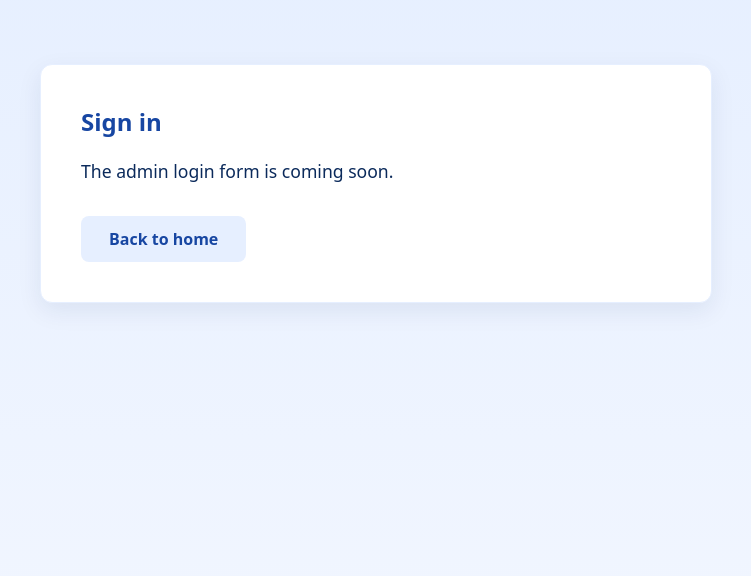
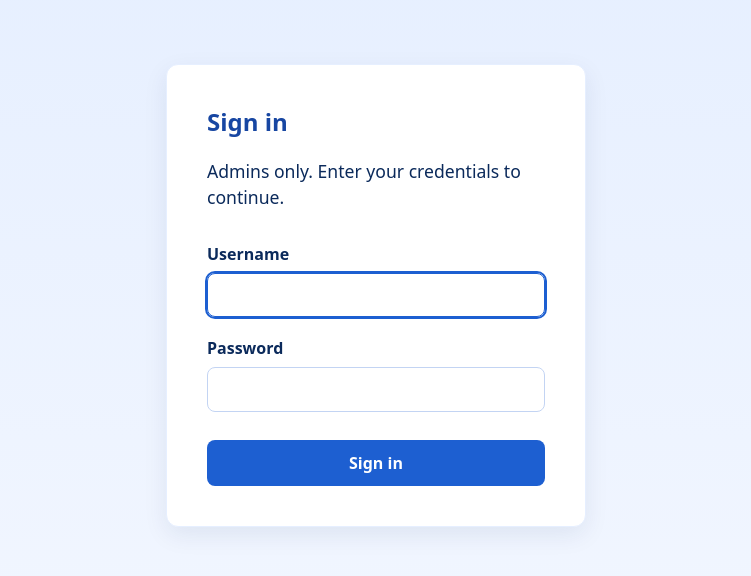
Before and after one commit to amitmanchella-cog/DolbyDemoPractice, a FastAPI app: page /login in a window 1280 px wide. Shown: the part 56-632 px from the top of the page, without its empty margins (264-1015 px from the left). Run offline with FastAPI, Linux system fonts and the light colour scheme.

Commit message:
MBA-3914: Admin login page with hashed passwords, session auth and logout
Co-Authored-By: Amit Manchella <amit.manchella@cognition.ai>

```diff
--- /dev/null
+++ b/app/auth.py
@@ -0,0 +1,88 @@
+"""Admin user storage and password hashing.
+
+Users live in SQLite at ``$ADMIN_PORTAL_DB`` (default ``admin_portal.db``).
+Passwords are stored as salted PBKDF2-SHA256 hashes, never in plaintext.
+"""
+
+import hashlib
+import hmac
+import os
+import secrets
+import sqlite3
+from contextlib import closing
+from dataclasses import dataclass
+
+DEFAULT_DB_PATH = "admin_portal.db"
+HASH_ALGORITHM = "pbkdf2_sha256"
+HASH_ITERATIONS = 600_000
+
+
+@dataclass(frozen=True)
+class User:
+    username: str
+    password_hash: str
+
+
+def db_path() -> str:
+    return os.environ.get("ADMIN_PORTAL_DB", DEFAULT_DB_PATH)
+
+
+def _connect() -> sqlite3.Connection:
+    return sqlite3.connect(db_path())
+
+
+def init_db() -> None:
+    with closing(_connect()) as conn, conn:
+        conn.execute(
+            "CREATE TABLE IF NOT EXISTS users ("
+            "username TEXT PRIMARY KEY, password_hash TEXT NOT NULL)"
+        )
+
+
+def hash_password(plain: str) -> str:
+    salt = secrets.token_hex(16)
+    digest = hashlib.pbkdf2_hmac("sha256", plain.encode(), salt.encode(), HASH_ITERATIONS)
+    return f"{HASH_ALGORITHM}${HASH_ITERATIONS}${salt}${digest.hex()}"
+
+
+def verify_password(plain: str, hashed: str) -> bool:
+    try:
+        algorithm, iterations, salt, expected = hashed.split("$")
+        rounds = int(iterations)
+    except ValueError:
+        return False
+    if algorithm != HASH_ALGORITHM:
+        return False
+    digest = hashlib.pbkdf2_hmac("sha256", plain.encode(), salt.encode(), rounds)
+    return hmac.compare_digest(digest.hex(), expected)
+
+
+def create_user(username: str, password: str) -> None:
+    """Create a user; does nothing if the username already exists."""
+    init_db()
+    with closing(_connect()) as conn, conn:
+        conn.execute(
+            "INSERT OR IGNORE INTO users (username, password_hash) VALUES (?, ?)",
+            (username, hash_password(password)),
+        )
+
+
+def get_user(username: str) -> User | None:
+    init_db()
+    with closing(_connect()) as conn:
+        row = conn.execute(
+            "SELECT username, password_hash FROM users WHERE username = ?", (username,)
+        ).fetchone()
+    return User(*row) if row else None
+
+
+def authenticate(username: str, password: str) -> User | None:
+    user = get_user(username)
+    if user is None:
+        # Hash anyway so unknown usernames take as long as wrong passwords.
+        verify_password(password, _DUMMY_HASH)
+        return None
+    return user if verify_password(password, user.password_hash) else None
+
+
+_DUMMY_HASH = hash_password(secrets.token_hex(16))
--- a/app/main.py
+++ b/app/main.py
@@ -1,22 +1,58 @@
+import os
+import secrets
+from collections.abc import AsyncIterator
+from contextlib import asynccontextmanager
 from pathlib import Path
+from typing import Annotated
 
-from fastapi import FastAPI, Request
-from fastapi.responses import HTMLResponse
+from fastapi import FastAPI, Form, Request, status
+from fastapi.responses import HTMLResponse, RedirectResponse
 from fastapi.staticfiles import StaticFiles
 from fastapi.templating import Jinja2Templates
+from starlette.middleware.sessions import SessionMiddleware
+
+from app import auth
 
 BASE_DIR = Path(__file__).resolve().parent
 
 APP_TITLE = "Admin Portal"
 APP_DESCRIPTION = "Manage the demo environment. Admins sign in to access the dashboard."
+INVALID_CREDENTIALS = "Invalid username or password"
+SESSION_COOKIE = "admin_portal_session"
+SESSION_USER_KEY = "username"
 
-app = FastAPI(title=APP_TITLE)
+
+@asynccontextmanager
+async def lifespan(_: FastAPI) -> AsyncIterator[None]:
+    auth.init_db()
+    yield
+
+
+app = FastAPI(title=APP_TITLE, lifespan=lifespan)
+app.add_middleware(
+    SessionMiddleware,
+    secret_key=os.environ.get("ADMIN_PORTAL_SECRET_KEY") or secrets.token_urlsafe(32),
+    session_cookie=SESSION_COOKIE,
+    same_site="lax",
+    https_only=os.environ.get("ADMIN_PORTAL_HTTPS_ONLY") == "1",
+)
 app.mount("/static", StaticFiles(directory=BASE_DIR / "static"), name="static")
 templates = Jinja2Templates(directory=BASE_DIR / "templates")
 
 
-def render(request: Request, template: str, **context) -> HTMLResponse:
-    return templates.TemplateResponse(request, template, {"app_title": APP_TITLE, **context})
+def render(request: Request, template: str, status_code: int = 200, **context) -> HTMLResponse:
+    return templates.TemplateResponse(
+        request, template, {"app_title": APP_TITLE, **context}, status_code=status_code
+    )
+
+
+def redirect(url: str) -> RedirectResponse:
+    return RedirectResponse(url, status_code=status.HTTP_303_SEE_OTHER)
+
+
+def current_user(request: Request) -> auth.User | None:
+    username = request.session.get(SESSION_USER_KEY)
+    return auth.get_user(username) if username else None
 
 
 @app.get("/", response_class=HTMLResponse)
@@ -24,16 +60,46 @@ def landing(request: Request) -> HTMLResponse:
     return render(request, "index.html", description=APP_DESCRIPTION)
 
 
-@app.get("/login", response_class=HTMLResponse)
-def login(request: Request) -> HTMLResponse:
-    # Placeholder; the real login form is implemented in MBA-3914.
+@app.get("/login", response_class=HTMLResponse, response_model=None)
+def login_form(request: Request) -> HTMLResponse | RedirectResponse:
+    if current_user(request):
+        return redirect("/admin")
     return render(request, "login.html")
 
 
-@app.get("/admin", response_class=HTMLResponse)
-def admin(request: Request) -> HTMLResponse:
-    # Placeholder protected route; authentication is wired up in MBA-3914/MBA-3915.
-    return render(request, "admin.html")
+@app.post("/login", response_class=HTMLResponse, response_model=None)
+def login(
+    request: Request,
+    username: Annotated[str, Form()] = "",
+    password: Annotated[str, Form()] = "",
+) -> HTMLResponse | RedirectResponse:
+    user = auth.authenticate(username.strip(), password)
+    if user is None:
+        return render(
+            request,
+            "login.html",
+            status_code=status.HTTP_401_UNAUTHORIZED,
+            error=INVALID_CREDENTIALS,
+            username=username,
+        )
+    request.session.clear()
+    request.session[SESSION_USER_KEY] = user.username
+    return redirect("/admin")
+
+
+@app.post("/logout")
+def logout(request: Request) -> RedirectResponse:
+    request.session.clear()
+    return redirect("/login")
+
+
+@app.get("/admin", response_class=HTMLResponse, response_model=None)
+def admin(request: Request) -> HTMLResponse | RedirectResponse:
+    user = current_user(request)
+    if user is None:
+        request.session.clear()
+        return redirect("/login")
+    return render(request, "admin.html", username=user.username)
 
 
 @app.get("/healthz")
--- a/app/static/styles.css
+++ b/app/static/styles.css
@@ -61,3 +61,22 @@ h1 { margin-top: 0; color: var(--blue-700); }
 
 .btn-secondary { background: var(--blue-100); color: var(--blue-700); }
 .btn-secondary:hover, .btn-secondary:focus { background: #d4e3ff; }
+
+button.btn { border: 0; cursor: pointer; font: inherit; font-weight: 600; }
+
+.auth-card { max-width: 420px; margin: 0 auto; }
+
+.form { display: flex; flex-direction: column; gap: 0.5rem; }
+.form label { font-weight: 600; }
+.form input {
+  padding: 0.65rem 0.8rem;
+  border: 1px solid #c3d4f3;
+  border-radius: 8px;
+  font: inherit;
+  margin-bottom: 0.75rem;
+}
+.form input:focus { outline: 2px solid var(--blue-600); border-color: var(--blue-600); }
+.form .btn { margin-top: 0.5rem; }
+
+.alert { padding: 0.75rem 1rem; border-radius: 8px; margin: 0 0 1.25rem; }
+.alert-error { background: #fdecec; color: #a11d1d; border: 1px solid #f5c2c2; }
--- a/app/templates/admin.html
+++ b/app/templates/admin.html
@@ -3,7 +3,9 @@
 {% block content %}
 <section class="card">
   <h1>Admin dashboard</h1>
-  <p class="lead">This area will require sign-in.</p>
-  <a class="btn btn-secondary" href="/">Back to home</a>
+  <p class="lead" id="welcome">Welcome, {{ username }}</p>
+  <form method="post" action="/logout">
+    <button type="submit" class="btn btn-secondary" id="log-out">Log out</button>
+  </form>
 </section>
 {% endblock %}
--- a/app/templates/login.html
+++ b/app/templates/login.html
@@ -1,9 +1,19 @@
 {% extends "base.html" %}
 {% block title %}Sign in · {{ app_title }}{% endblock %}
 {% block content %}
-<section class="card">
+<section class="card auth-card">
   <h1>Sign in</h1>
-  <p class="lead">The admin login form is coming soon.</p>
-  <a class="btn btn-secondary" href="/">Back to home</a>
+  <p class="lead">Admins only. Enter your credentials to continue.</p>
+  {% if error %}
+  <p class="alert alert-error" role="alert" id="login-error">{{ error }}</p>
+  {% endif %}
+  <form method="post" action="/login" class="form" id="login-form">
+    <label for="username">Username</label>
+    <input id="username" name="username" type="text" autocomplete="username"
+           value="{{ username or '' }}" required autofocus>
+    <label for="password">Password</label>
+    <input id="password" name="password" type="password" autocomplete="current-password" required>
+    <button type="submit" class="btn btn-primary" id="sign-in">Sign in</button>
+  </form>
 </section>
 {% endblock %}
--- a/requirements.txt
+++ b/requirements.txt
@@ -1,3 +1,5 @@
 fastapi==0.115.6
 uvicorn[standard]==0.32.1
 jinja2==3.1.5
+python-multipart==0.0.20
+itsdangerous==2.2.0
```
Also changed, not shown: tests/conftest.py (added, +17 -0 lines), tests/test_auth.py (added, +59 -0 lines), tests/test_login.py (added, +106 -0 lines), tests/test_main.py (+5 -21 lines), README.md, 1 other file.
